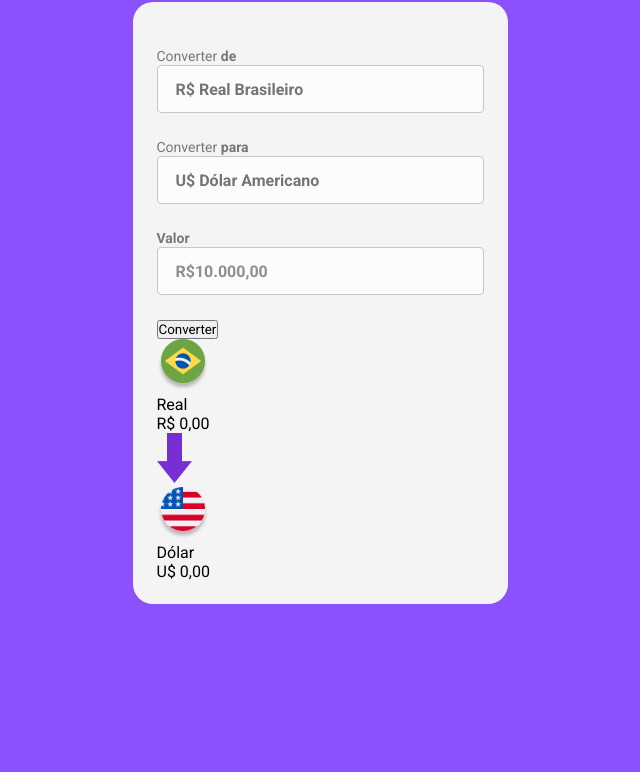
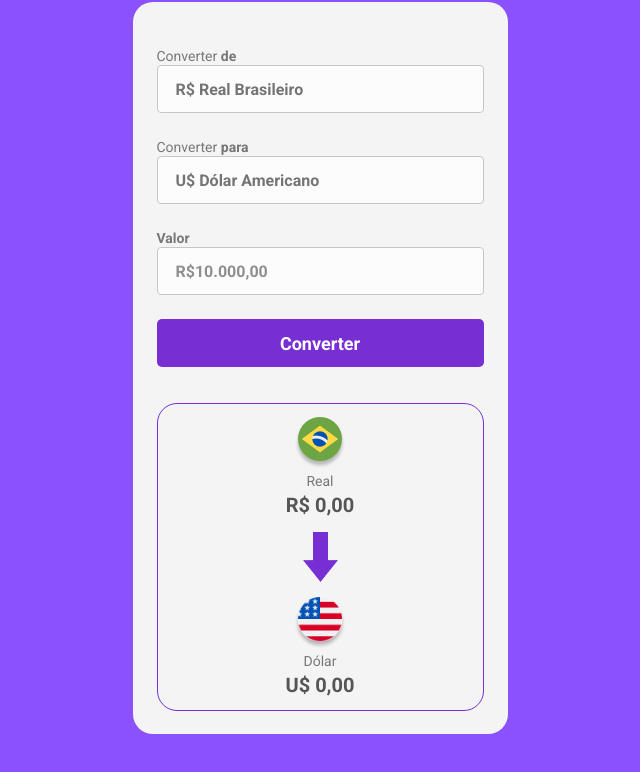
Before and after one commit to matiasartur/Conversor-Real-Dolar-Euro, a plain HTML site: page index.html in a window 1280 px wide. Shown: the part 326-1098 px from the top of the page, without its empty margins (320-960 px from the left). Before the commit the page ends 930 px from the top, so only its background shows below. Drawn offline with Linux system fonts and the light colour scheme.

Commit message:
css finalizado + classes html

```diff
--- a/index.html
+++ b/index.html
@@ -35,18 +35,18 @@
         <button>Converter</button>
 
         <section>
-            <div>
+            <div class="currency-box">
                 <img src="assets/brasil.png" alt="moeda-a-converter">
-                <p>Real</p>
-                <p>R$ 0,00</p>
+                <p class="currency">Real</p>
+                <p class="currency-value">R$ 0,00</p>
             </div>
 
-            <img src="assets/seta.png" alt="seta">
+            <img class="arrow" src="assets/seta.png" alt="seta">
 
-            <div>
+            <div class="currency-box">
                 <img src="assets/usa.png" alt="moeda-convertida">
-                <p>Dólar</p>
-                <p>U$ 0,00</p>
+                <p class="currency">Dólar</p>
+                <p class="currency-value">U$ 0,00</p>
             </div>
         </section>
 
--- a/style.css
+++ b/style.css
@@ -23,7 +23,7 @@ main {
     width: 375px;
     border-radius: 20px;
     background-color: #f4f4f4;
-    margin: 0 auto;
+    margin: 0 auto 40px;
     padding: 44px 24px 23px;
 }
 
@@ -46,4 +46,58 @@ select, input {
     font-weight: 700;
     color: #555555;
     opacity: 0.8;
+    cursor: pointer;
 }
+
+button {
+    background: #772fd3;
+    border: none;
+    border-radius: 5px;
+    width: 100%;
+    height: 48px;
+    color: #ffffff;
+    font-size: 18px;
+    font-weight: 700;
+    cursor: pointer;
+}
+
+button:hover {
+    opacity: 0.8;
+}
+
+button:active {
+    opacity: 0.6;
+}
+
+section {
+    border: 1px solid #772fd3;
+    border-radius: 20px;
+    margin-top: 36px;
+    padding: 13px;
+    display: flex;
+    flex-direction: column;
+    align-items: center;
+}
+
+.arrow {
+    margin: 15px 0;
+}
+
+.currency-box {
+    display: flex;
+    flex-direction: column;
+    align-items: center;
+    gap: 4px;
+}
+
+.currency-value {
+    color: #555;
+    font-size: 20px;
+    font-weight: 700;
+}
+
+.currency {
+    color: #777777;
+    font-size: 14px;
+    font-weight: 400;
+}
```
